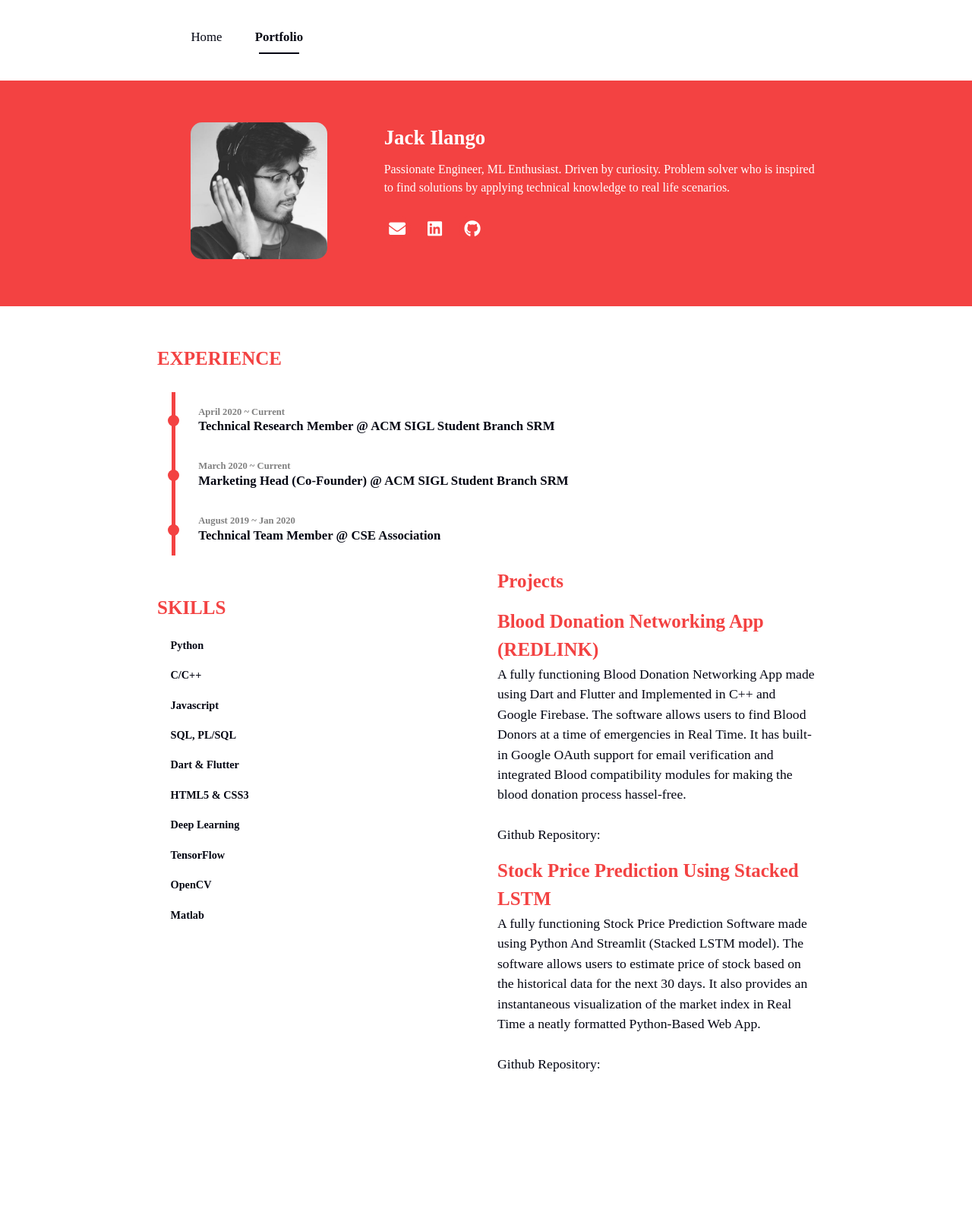
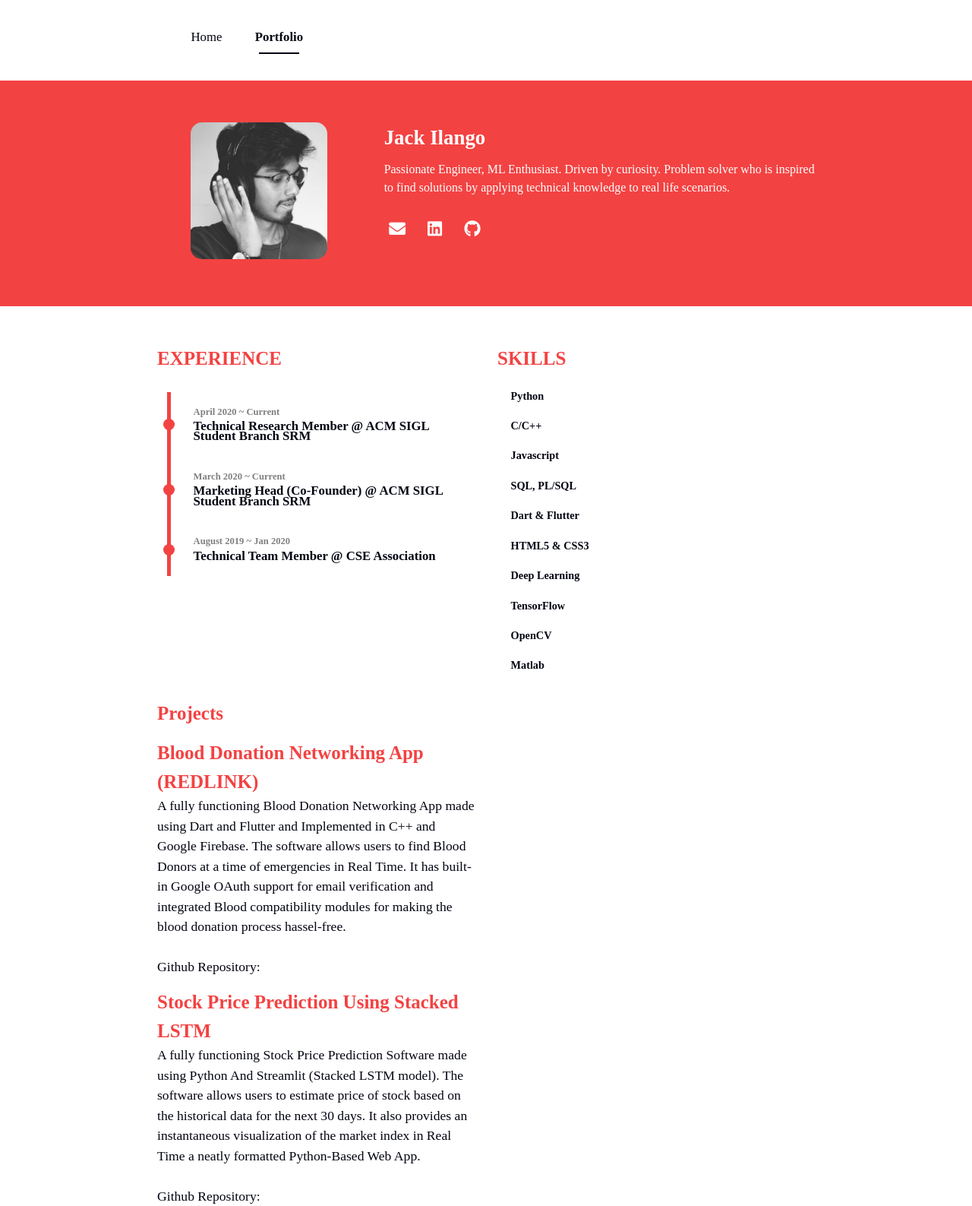
Before and after one commit to jackpraveenraj/jackpraveenraj.github.olddd, a Jekyll site: the page built from portfolio.html, in a window 1280 px wide. Shown: the whole page at 76% size. Built offline with Jekyll 4.4.1, drawn with Linux system fonts in a browser that asks for light colours; nearby versions of some CDN libraries; some web fonts are replaced; before the commit the page ends 1413 px from its top, so only the background shows below that.

Commit message:
Update portfolio.html

```diff
--- a/_layouts/portfolio.html
+++ b/_layouts/portfolio.html
@@ -25,7 +25,7 @@ layout: page
   </section>
   <!-- career section -->
   <section id="career" class="row">
-    <article class="exper col-15 col-md-9">
+    <article class="exper col-12 col-md-6">
       <p class="title">EXPERIENCE</p>
       <ul class="exper-list">
         {% for exp in  profile.experience %}
```
